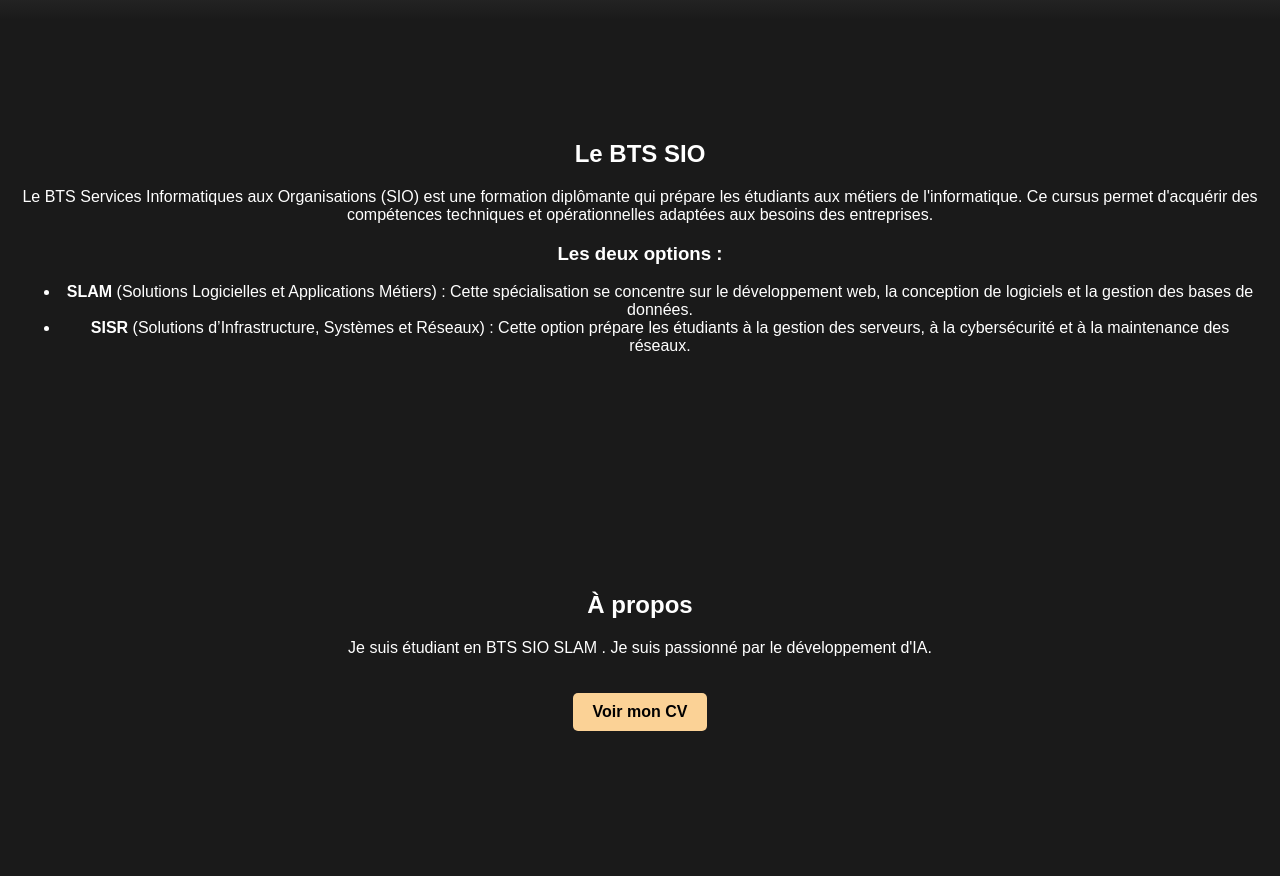
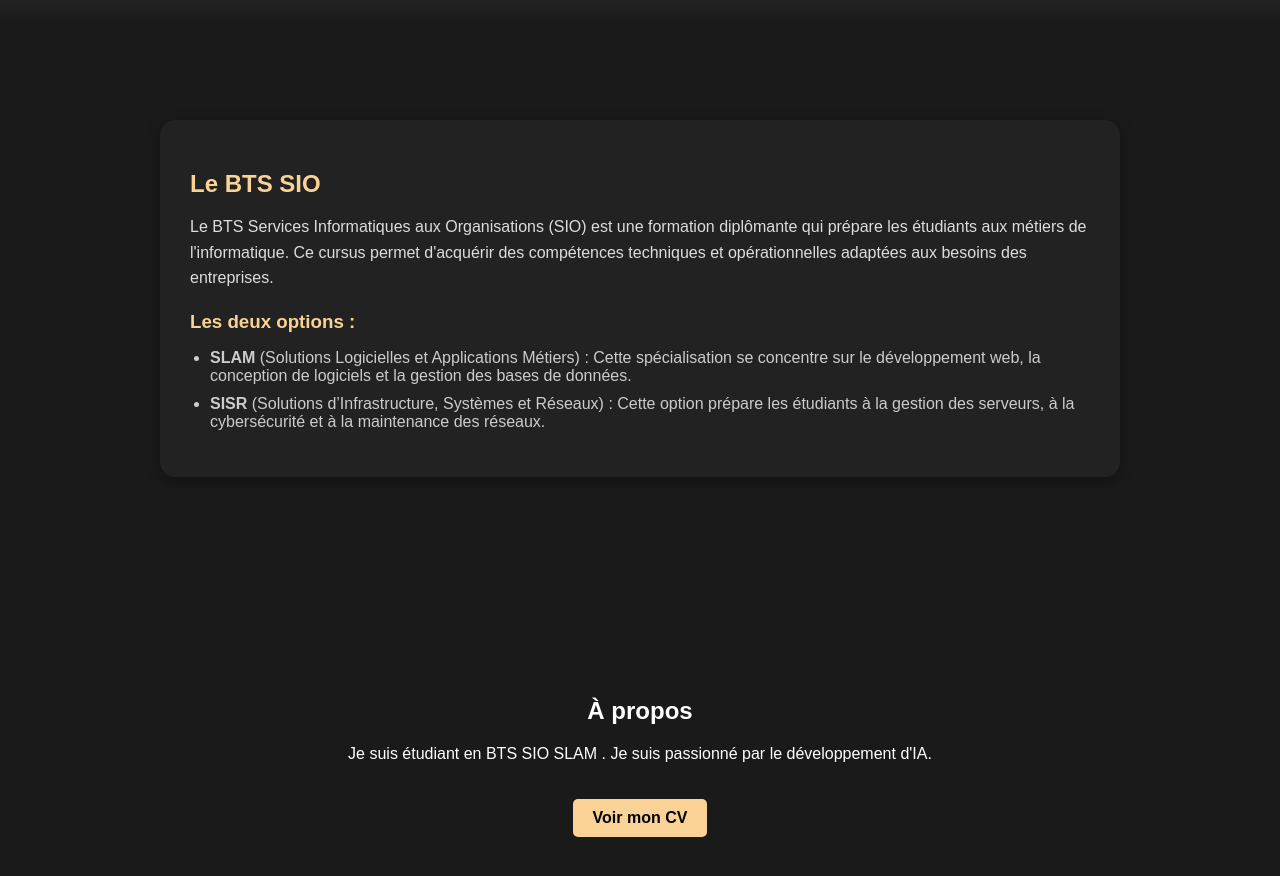
Before and after one commit to Brochecyprien/Portfolio, a plain HTML site: page index.html in a window 1280 px wide. Shown: the part 980-1856 px from the top of the page. Drawn offline with Linux system fonts and the light colour scheme; no server answers; grey boxes are pictures that could not be loaded.

Commit message:
css bts sio

```diff
--- a/css/styles.css
+++ b/css/styles.css
@@ -135,6 +135,40 @@ nav {
 .btn:hover {
     background-color: #e0a874;
 }
+
+/* ----- CARTE BTS SIO ----- */
+
+.card-bts {
+    background-color: #222;
+    padding: 30px;
+    border-radius: 15px;
+    max-width: 900px;
+    margin: 0 auto;
+    box-shadow: 0 5px 15px rgba(0,0,0,0.3);
+    text-align: left;
+  }
+
+  .card-bts h2, .card-bts h3 {
+    color: #fbd296;
+    margin-bottom: 15px;
+  }
+
+  .card-bts p {
+    line-height: 1.6;
+    margin-bottom: 20px;
+    color: #ddd;
+  }
+
+  .bts-options {
+    list-style-type: disc;
+    padding-left: 20px;
+    color: #ccc;
+  }
+
+  .bts-options li {
+    margin-bottom: 10px;
+  }
+
 
 /* Projets */
 .project {
```
